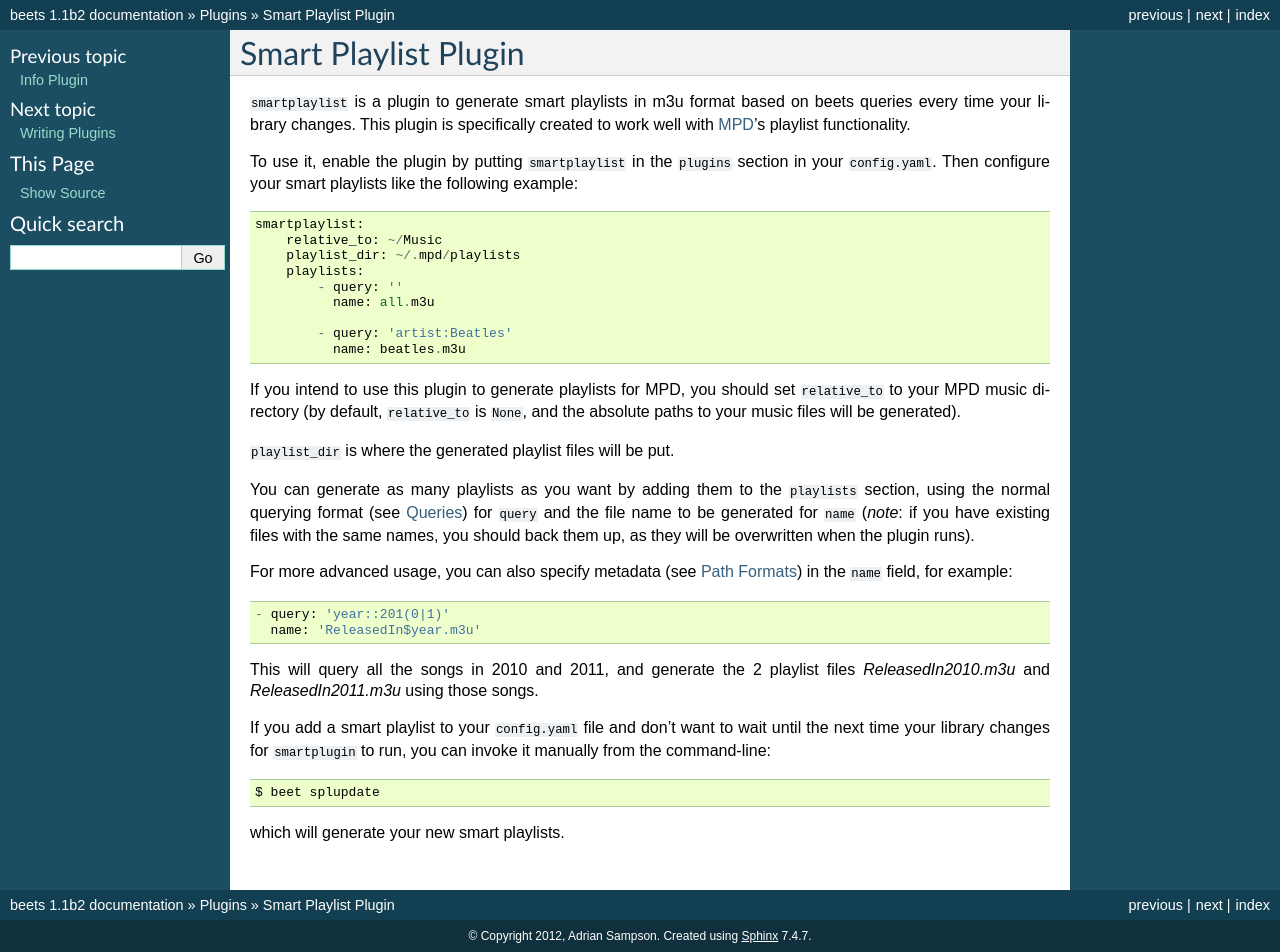
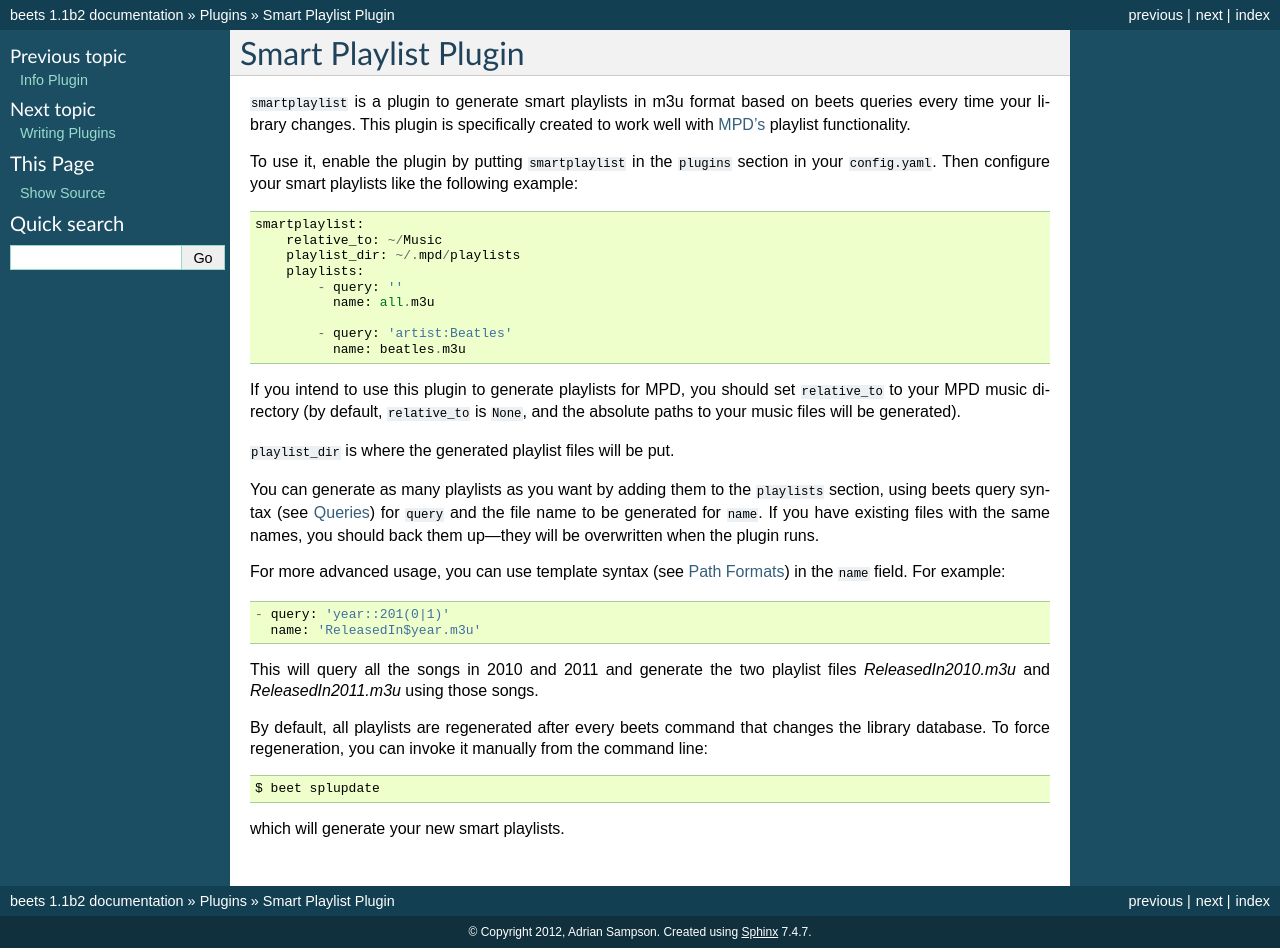
Before and after one commit to google-code-export/beets, a Sphinx documentation site: the page built from docs/plugins/smartplaylist.rst, in a window 1280 px wide. Built offline with Sphinx 7.4.7, drawn with Linux system fonts in a browser that asks for light colours.

Commit message:
changelog & doc tweaks for smartplaylist (#80)

```diff
--- a/docs/plugins/smartplaylist.rst
+++ b/docs/plugins/smartplaylist.rst
@@ -3,9 +3,9 @@ Smart Playlist Plugin
 
 ``smartplaylist`` is a plugin to generate smart playlists in m3u format based on
 beets queries every time your library changes. This plugin is specifically
-created to work well with `MPD`_'s playlist functionality.
+created to work well with `MPD's`_ playlist functionality.
 
-.. _MPD: http://mpd.wikia.com/wiki/Music_Player_Daemon_Wiki
+.. _MPD's: http://mpd.wikia.com/wiki/Music_Player_Daemon_Wiki
 
 To use it, enable the plugin by putting ``smartplaylist`` in the ``plugins``
 section in your ``config.yaml``. Then configure your smart playlists like the
@@ -28,23 +28,23 @@ If you intend to use this plugin to generate playlists for MPD, you should set
 ``playlist_dir`` is where the generated playlist files will be put.
 
 You can generate as many playlists as you want by adding them to the
-``playlists`` section, using the normal querying format (see
+``playlists`` section, using beets query syntax (see
 :doc:`/reference/query`) for ``query`` and the file name to be generated for
-``name`` (*note*: if you have existing files with the same names, you should
-back them up, as they will be overwritten when the plugin runs).
+``name``. If you have existing files with the same names, you should
+back them up---they will be overwritten when the plugin runs.
 
-For more advanced usage, you can also specify metadata (see
-:doc:`/reference/pathformat/`) in the ``name`` field, for example::
+For more advanced usage, you can use template syntax (see
+:doc:`/reference/pathformat/`) in the ``name`` field. For example::
 
     - query: 'year::201(0|1)'
       name: 'ReleasedIn$year.m3u'
 
-This will query all the songs in 2010 and 2011, and generate the 2 playlist
+This will query all the songs in 2010 and 2011 and generate the two playlist
 files `ReleasedIn2010.m3u` and `ReleasedIn2011.m3u` using those songs.
 
-If you add a smart playlist to your ``config.yaml`` file and don't want to wait
-until the next time your library changes for ``smartplugin`` to run, you can
-invoke it manually from the command-line::
+By default, all playlists are regenerated after every beets command that
+changes the library database. To force regeneration, you can invoke it manually
+from the command line::
 
     $ beet splupdate
 
--- a/docs/reference/config.rst
+++ b/docs/reference/config.rst
@@ -250,6 +250,8 @@ Either ``skip`` (default) or ``asis``, specifying what should happen in
 quiet mode (see the ``-q`` flag to ``import``, above) when there is no
 strong recommendation.
 
+.. _none_rec_action:
+
 none_rec_action
 ~~~~~~~~~~~~~~~
 
```
Also changed, not shown: docs/changelog.rst (+11 -8 lines), 1 other file.
